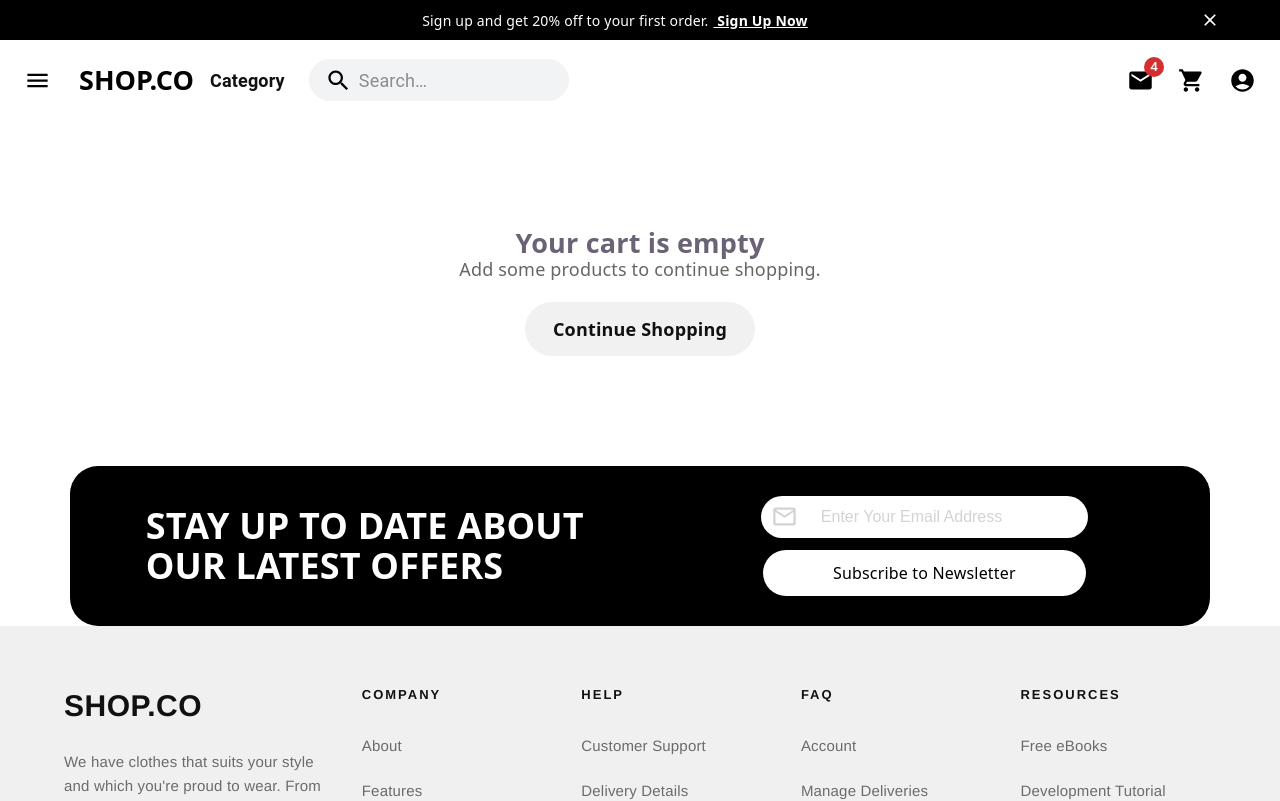
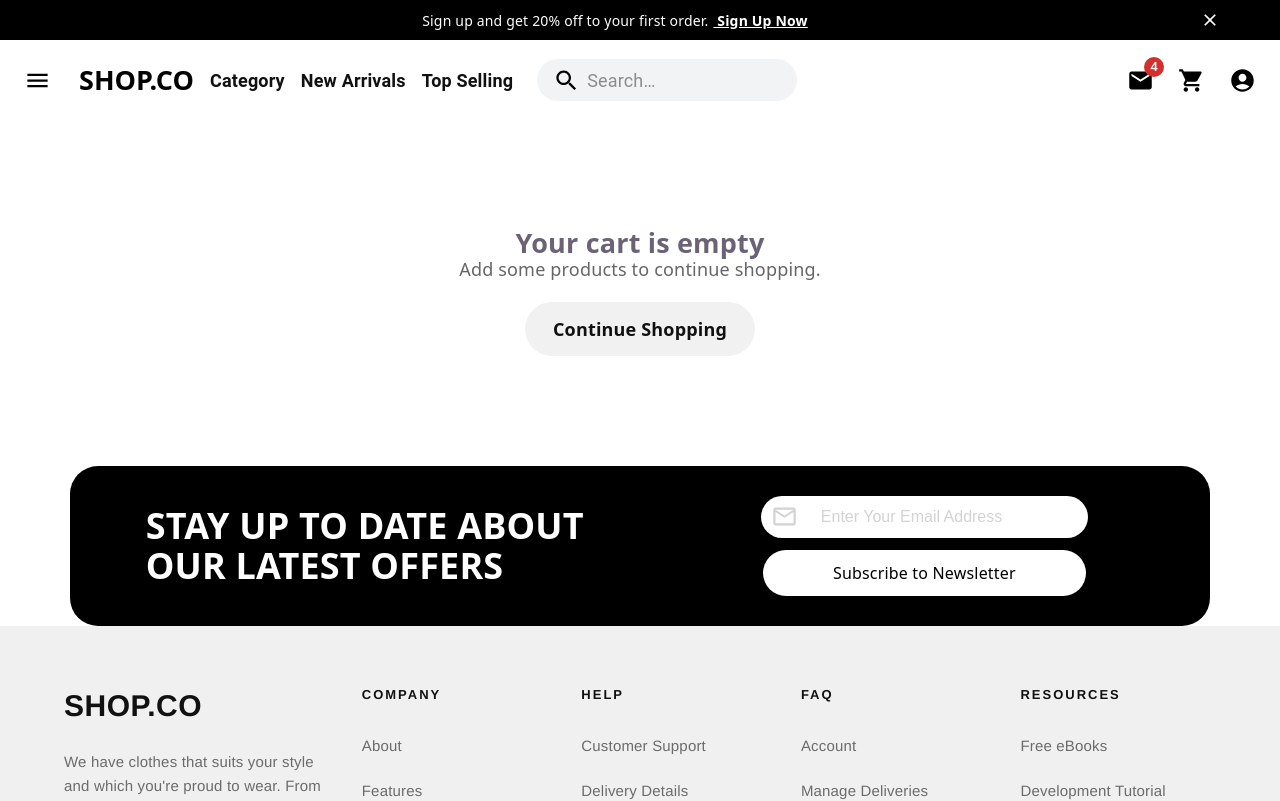
Before and after one commit to NXT-ASAD-CODE/4-backend-frontend-assignment-of-sayalani, a React (Vite) app: page /cart in a window 1280 px wide. Shown: the top 801 px of the page. Built offline with nearby package versions, Linux system fonts and the light colour scheme.

Commit message:
Adding Links in Navbar

```diff
--- a/src/App.jsx
+++ b/src/App.jsx
@@ -59,7 +59,7 @@ function HomePage({ cartCount }) {
       </div>
       <DynamicButton btntext={"View All"} />
       <HorizontalLine />
-      <Heading title={"Top Selling"} />
+      <Heading title={"Top Selling"} id="top-selling" />
       <div className="flex">
         {topSelling.map((product) => (
           <DynamicProducts
--- a/src/components/Navbar.jsx
+++ b/src/components/Navbar.jsx
@@ -221,6 +221,44 @@ export default function PrimarySearchAppBar({ cartCount = 0 }) {
                     >
                         Category
                     </Typography>
+                    <Typography
+                        variant="body1"
+                        onClick={() => {
+                            navigate('/');
+                            setTimeout(() => {
+                                document.getElementById('new-arrivals')?.scrollIntoView({ behavior: 'smooth', block: 'start' });
+                            }, 100);
+                        }}
+                        sx={{
+                            marginLeft: 2,
+                            fontWeight: 700,
+                            cursor: 'pointer',
+                            color: '#111',
+                            display: { xs: 'none', md: 'block' },
+                            whiteSpace: 'nowrap'
+                        }}
+                    >
+                        New Arrivals
+                    </Typography>
+                    <Typography
+                        variant="body1"
+                        onClick={() => {
+                            navigate('/');
+                            setTimeout(() => {
+                                document.getElementById('top-selling')?.scrollIntoView({ behavior: 'smooth', block: 'start' });
+                            }, 100);
+                        }}
+                        sx={{
+                            marginLeft: 2,
+                            fontWeight: 700,
+                            cursor: 'pointer',
+                            color: '#111',
+                            display: { xs: 'none', md: 'block' },
+                            whiteSpace: 'nowrap'
+                        }}
+                    >
+                        Top Selling
+                    </Typography>
                     <Search>
                         <SearchIconWrapper>
                             <SearchIcon />
```
